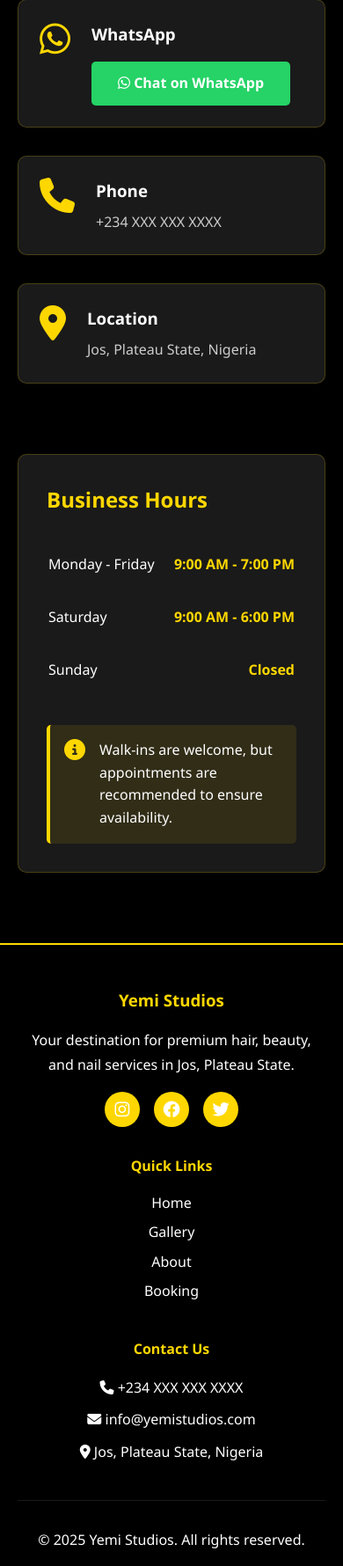
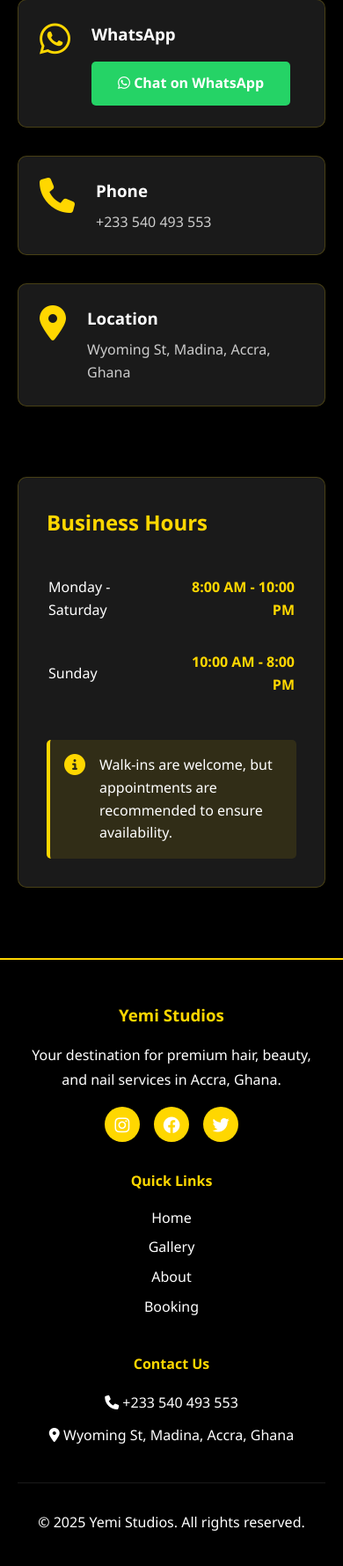
Before and after one commit to WizTheRealist/yemi_studios, a Django app: page /booking/ in a window 390 px wide. Shown: the part 688-2468 px from the top of the page at 88% size. After the commit the page ends 2428 px from the top, so only its background shows below. Run offline with Django 5.2, Linux system fonts and the light colour scheme.

Commit message:
edit address and phone number

```diff
--- a/main/templates/base.html
+++ b/main/templates/base.html
@@ -31,7 +31,7 @@
             <div class="footer-content">
                 <div class="footer-section">
                     <h3>Yemi Studios</h3>
-                    <p>Your destination for premium hair, beauty, and nail services in Jos, Plateau State.</p>
+                    <p>Your destination for premium hair, beauty, and nail services in Accra, Ghana.</p>
                     <div class="social-links">
                         <a href="#"><i class="fab fa-instagram"></i></a>
                         <a href="#"><i class="fab fa-facebook"></i></a>
@@ -49,9 +49,9 @@
                 </div>
                 <div class="footer-section">
                     <h4>Contact Us</h4>
-                    <p><i class="fas fa-phone"></i> +234 XXX XXX XXXX</p>
-                    <p><i class="fas fa-envelope"></i> info@yemistudios.com</p>
-                    <p><i class="fas fa-map-marker-alt"></i> Jos, Plateau State, Nigeria</p>
+                    <p><i class="fas fa-phone"></i> +233 540 493 553</p>
+                    <!-- <p><i class="fas fa-envelope"></i> info@yemistudios.com</p> -->
+                    <p><i class="fas fa-map-marker-alt"></i> Wyoming St, Madina, Accra, Ghana</p>
                 </div>
             </div>
             <div class="footer-bottom">
--- a/main/templates/booking.html
+++ b/main/templates/booking.html
@@ -41,7 +41,7 @@
                     <i class="fas fa-phone"></i>
                     <div>
                         <h3>Phone</h3>
-                        <p>+234 XXX XXX XXXX</p>
+                        <p>+233 540 493 553</p>
                     </div>
                 </div>
 
@@ -49,7 +49,7 @@
                     <i class="fas fa-map-marker-alt"></i>
                     <div>
                         <h3>Location</h3>
-                        <p>Jos, Plateau State, Nigeria</p>
+                        <p>Wyoming St, Madina, Accra, Ghana</p>
                     </div>
                 </div>
             </div>
@@ -58,17 +58,18 @@
                 <h2>Business Hours</h2>
                 <table class="hours-table">
                     <tr>
-                        <td>Monday - Friday</td>
-                        <td>9:00 AM - 7:00 PM</td>
-                    </tr>
-                    <tr>
-                        <td>Saturday</td>
-                        <td>9:00 AM - 6:00 PM</td>
+                        <td>Monday - Saturday</td>
+                        <td>8:00 AM - 10:00 PM</td>
                     </tr>
                     <tr>
                         <td>Sunday</td>
+                        <td>10:00 AM - 8:00 PM</td>
+                    </tr>
+                    <!--<tr>
+                        <td>Sunday</td>
                         <td>Closed</td>
                     </tr>
+                -->
                 </table>
 
                 <div class="booking-note">
```
